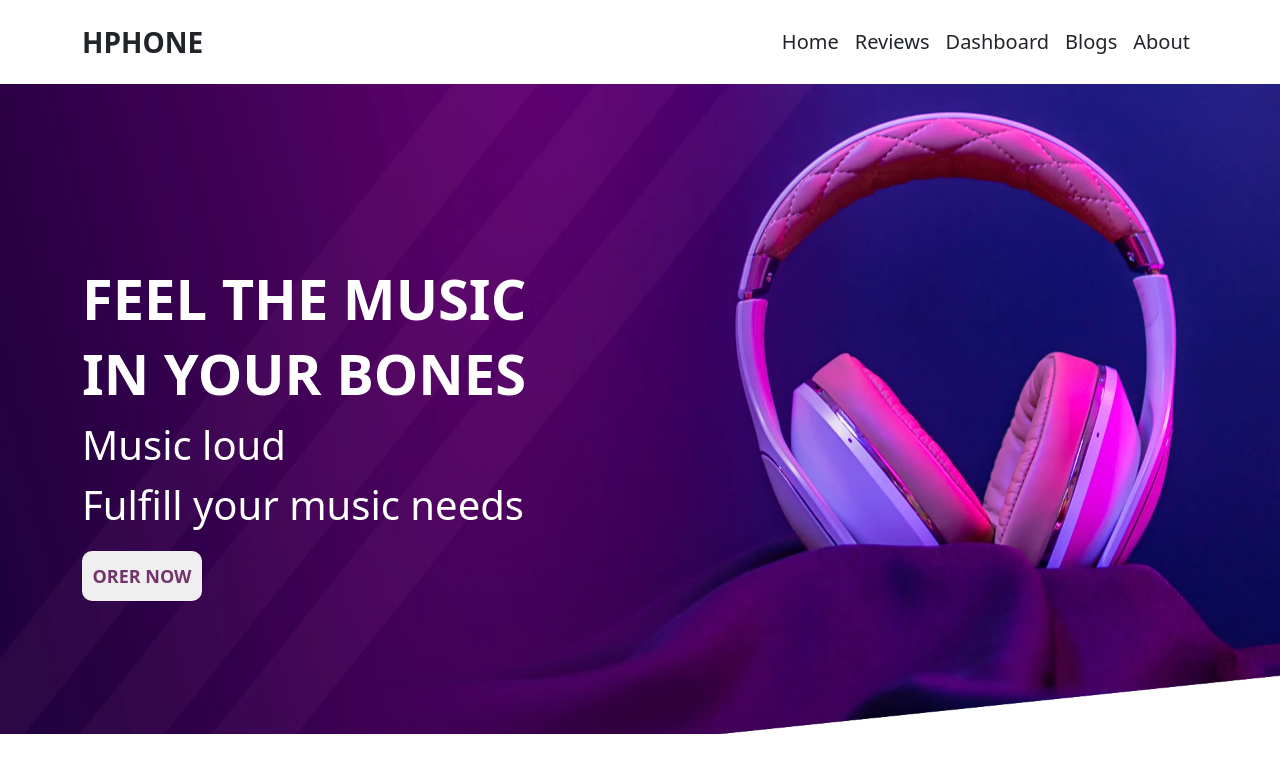
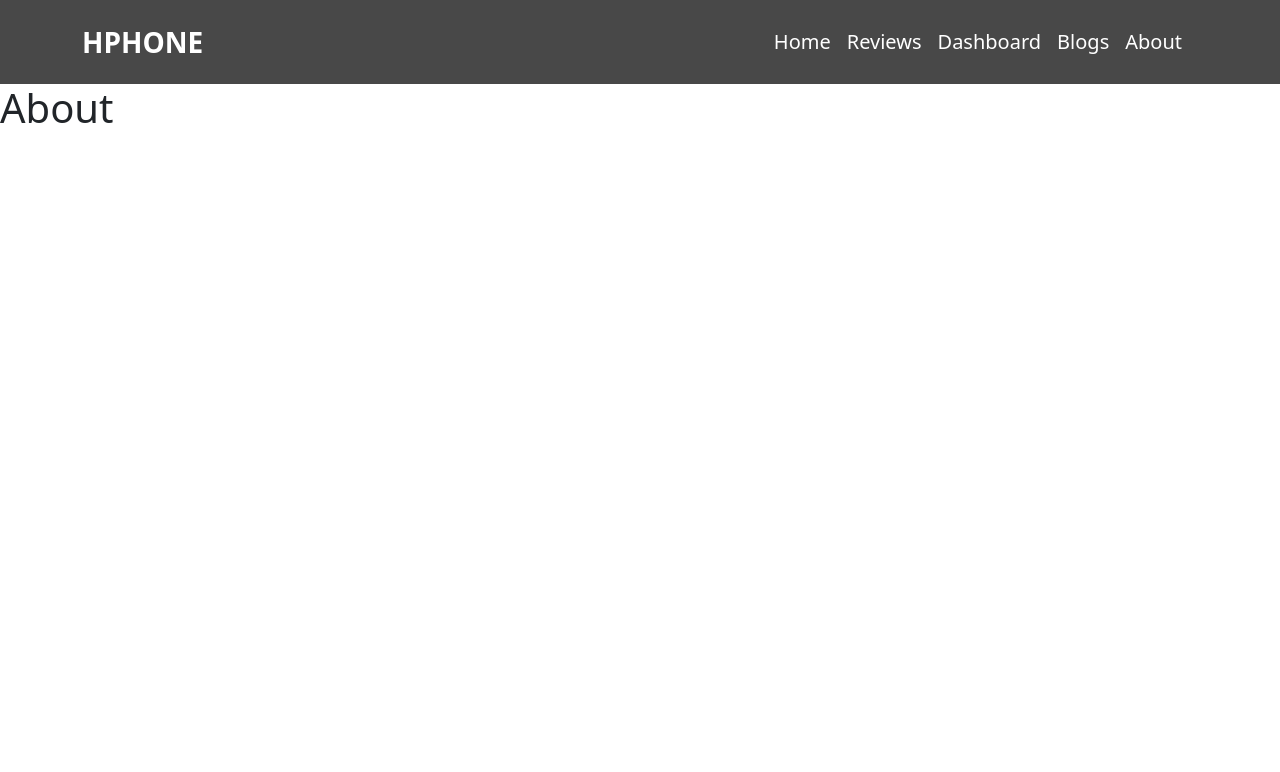
Before and after one commit to SaymanRabbi/product-analysis-nine, a React (Create React App) app: page /about in a window 1280 px wide. Shown: the top 772 px of the page. Built offline with nearby package versions, Linux system fonts and the light colour scheme.

Commit message:
setup all route

```diff
--- a/src/App.js
+++ b/src/App.js
@@ -2,11 +2,22 @@ import './App.css';
 import 'bootstrap/dist/css/bootstrap.min.css';
 import Header from './Component/Header/Header';
 import Hero from './Component/Hero/Hero';
+import { Route, Routes } from 'react-router-dom';
+import Reviews from './Component/Reviews/Reviews';
+import Dashboard from './Component/Dashboard/Dashboard';
+import Blogs from './Component/Blogs/Blogs';
+import About from './Component/About/About';
 function App() {
   return (
     <div>
       <Header></Header>
-      <Hero></Hero>
+      <Routes>
+        <Route path='/' element={<Hero></Hero>}></Route>
+        <Route path='/reviews' element={<Reviews></Reviews>}></Route>
+        <Route path='/dashboard' element={<Dashboard></Dashboard>}></Route>
+        <Route path='/blogs' element={<Blogs></Blogs>}></Route>
+        <Route path='/about' element={<About></About>}></Route>
+      </Routes>
     </div>
   );
 }
--- /dev/null
+++ b/src/Component/About/About.js
@@ -0,0 +1,11 @@
+import React from 'react';
+
+const About = () => {
+    return (
+        <div>
+           <h1>About</h1>
+        </div>
+    );
+};
+
+export default About;<h1>About</h1>
--- /dev/null
+++ b/src/Component/Blogs/Blogs.js
@@ -0,0 +1,11 @@
+import React from 'react';
+
+const Blogs = () => {
+    return (
+        <div>
+            <h1>Blogs</h1>
+        </div>
+    );
+};
+
+export default Blogs;
--- /dev/null
+++ b/src/Component/Dashboard/Dashboard.js
@@ -0,0 +1,11 @@
+import React from 'react';
+
+const Dashboard = () => {
+    return (
+        <div>
+            <h1>Dashboard</h1>
+        </div>
+    );
+};
+
+export default Dashboard;
--- /dev/null
+++ b/src/Component/Header/Header.css
@@ -0,0 +1,6 @@
+.custom-navbar{
+    background-color: rgba(0, 0, 0, 0.718);
+    color: white;
+    position: sticky;
+    top: 0;
+}
--- a/src/Component/Header/Header.js
+++ b/src/Component/Header/Header.js
@@ -1,17 +1,19 @@
 import React from 'react';
 import { Container, Nav, Navbar } from 'react-bootstrap';
+import { Link } from 'react-router-dom';
+import './Header.css'
 const Header = () => {
     return (
         <>
-            <Navbar bg="white" variant="dark" className='py-3 '>
+            <Navbar variant="dark" className='py-3 custom-navbar'>
           <Container>
-          <Navbar.Brand href="#home" className='text-dark fs-3 fw-bold d-none d-md-block'>HPHONE</Navbar.Brand>
-    <Nav className="ms-auto fs-5">
-      <Nav.Link href="#home" className='text-dark'>Home</Nav.Link>
-      <Nav.Link href="#features"className='text-dark'>Reviews</Nav.Link>
-      <Nav.Link href="#pricing"className='text-dark'>Dashboard</Nav.Link>
-      <Nav.Link href="#pricing"className='text-dark'>Blogs</Nav.Link>
-      <Nav.Link href="#pricing"className='text-dark'>About</Nav.Link>
+          <Navbar.Brand href="#home" className='text-white fs-3 fw-bold d-none d-md-block'>HPHONE</Navbar.Brand>
+            <Nav className="ms-auto fs-5">
+            <Link to="/"className='text-white text-decoration-none me-3'>Home</Link>
+      <Link to="/reviews"className='text-white text-decoration-none me-3'>Reviews</Link>
+      <Link to="/dashboard"className='text-white text-decoration-none me-3'>Dashboard</Link>
+      <Link to="/blogs"className='text-white text-decoration-none me-3'>Blogs</Link>
+      <Link to="/about"className='text-white text-decoration-none me-3'>About</Link>
     </Nav>
     </Container>
   </Navbar>
--- /dev/null
+++ b/src/Component/Reviews/Reviews.js
@@ -0,0 +1,11 @@
+import React from 'react';
+
+const Reviews = () => {
+    return (
+        <div>
+            <h2>Reviews</h2>
+        </div>
+    );
+};
+
+export default Reviews;
```
